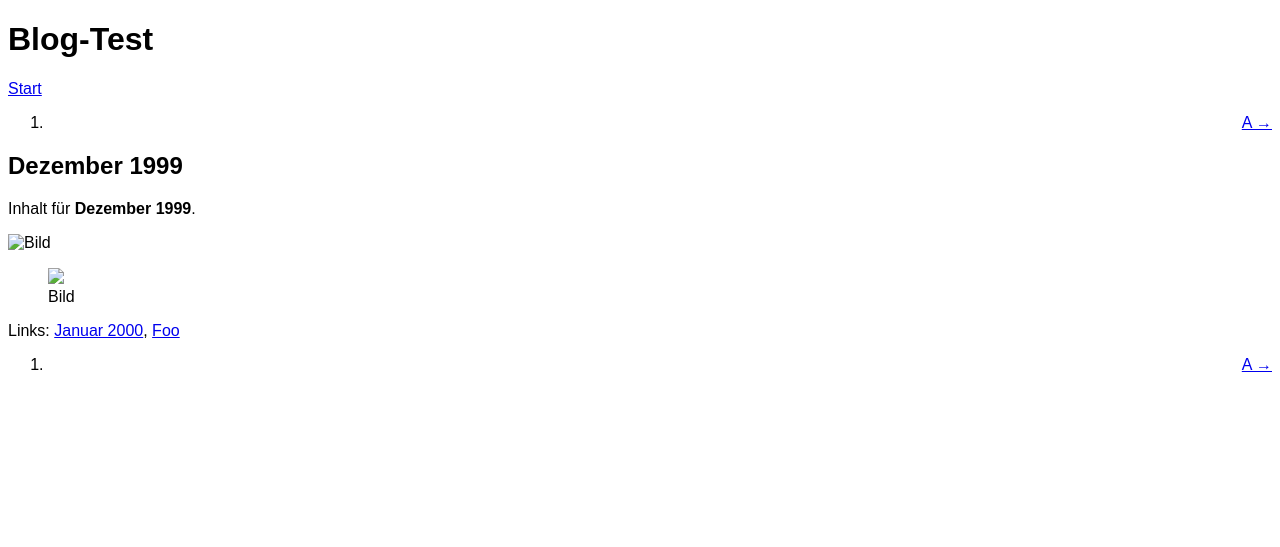
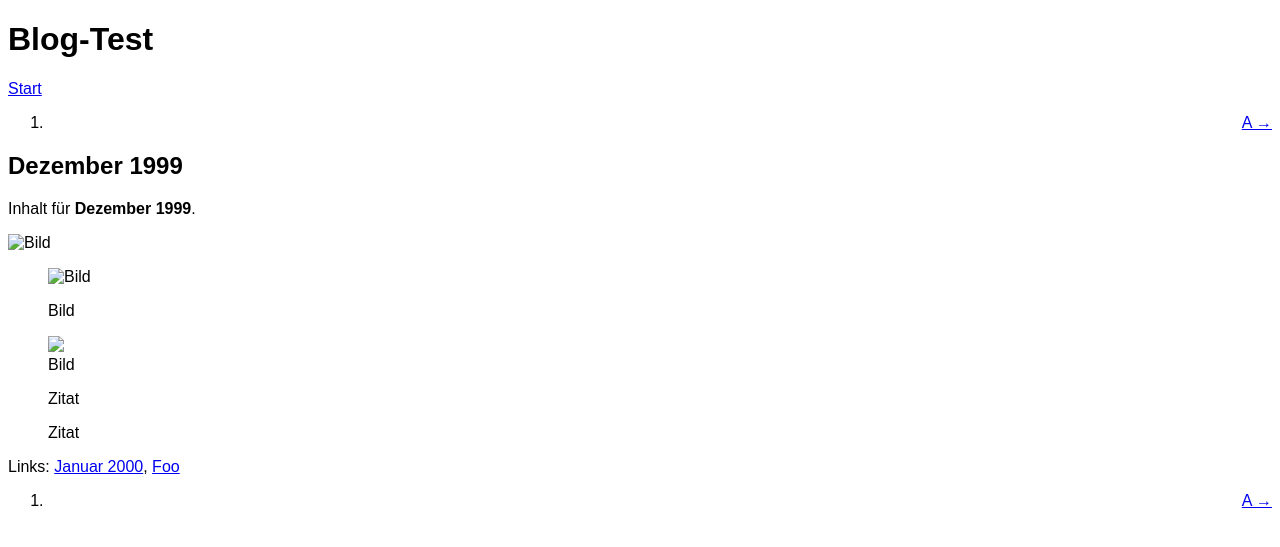
Before and after one commit to Schnark/blog-test, a Jekyll site: the page built from _posts/1999-12-01-a.md, in a window 1280 px wide. Shown: the top 547 px of the page. Built offline with Jekyll 4.4.1, drawn with Linux system fonts in a browser that asks for light colours; our own code applies the rules of GitHub Pages for plain Markdown files.

Commit message:
Update 1999-12-01-a.md

```diff
--- a/_posts/1999-12-01-a.md
+++ b/_posts/1999-12-01-a.md
@@ -4,9 +4,19 @@ Inhalt für **Dezember 1999**.
 
 ![Bild](../files/test.png)
 
+<figure markdown="1">
+![Bild](../files/test.png)
+<figcaption>Bild</figcaption>
+</figure>
+
 <figure>
 <img src="../files/test.png">
 <figcaption>Bild</figcaption>
 </figure>
 
+> Zitat
+>
+> Zitat
+{:.test}
+
 Links: [Januar 2000](2000-01-01-a.md), [Foo](../foo.md)
```
